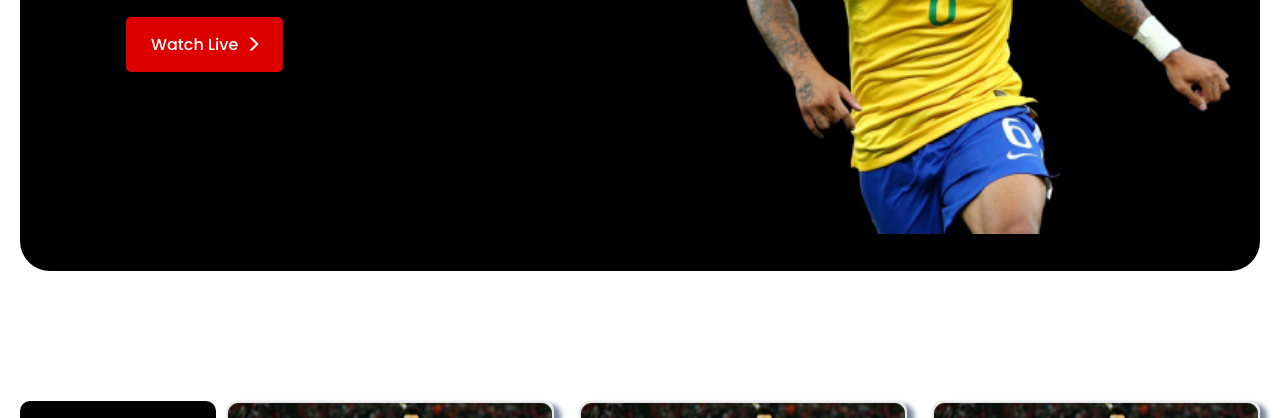
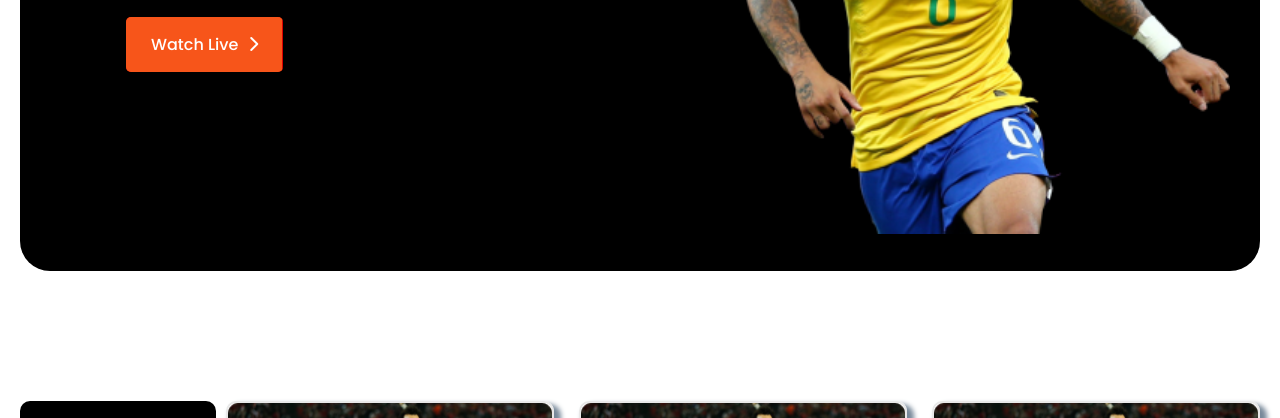
Before and after one commit to BubbleNowrin/World-Cup--HTML-CSS-only-A2, a plain HTML site: page index.html in a window 1280 px wide. In both pictures the pointer is over the link "Watch Live". Shown: the part 305-723 px from the top of the page. Drawn offline with Linux system fonts and the light colour scheme; a web font is replaced by a local one.

Commit message:
transition added

```diff
--- a/group.css
+++ b/group.css
@@ -56,7 +56,13 @@ h1 {
     padding: 16px 25px;
     border: none;
     border-radius: 5px;
+    box-shadow: inset 0 0 0 0 rgb(247, 85, 26);
+    transition: ease-out 0.3s;
 
+}
+
+.btn:hover {
+    box-shadow: inset 156px 0 0 0 rgb(247, 85, 26);
 }
 
 .fa-chevron-right {
--- a/match.css
+++ b/match.css
@@ -56,7 +56,13 @@ h1 {
     padding: 16px 25px;
     border: none;
     border-radius: 5px;
+    box-shadow: inset 0 0 0 0 rgb(247, 85, 26);
+    transition: ease-out 0.3s;
 
+}
+
+.btn:hover {
+    box-shadow: inset 156px 0 0 0 rgb(247, 85, 26);
 }
 
 .fa-chevron-right {
--- a/style.css
+++ b/style.css
@@ -19,6 +19,7 @@ body {
     background-color: black;
     border-radius: 30px;
     width: 100%;
+
 }
 
 .split {
@@ -56,12 +57,20 @@ h1 {
     padding: 16px 25px;
     border: none;
     border-radius: 5px;
+    box-shadow: inset 0 0 0 0 rgb(247, 85, 26);
+    transition: ease-out 0.3s;
 
+}
+
+.btn:hover {
+    box-shadow: inset 156px 0 0 0 rgb(247, 85, 26);
 }
 
 .fa-chevron-right {
     margin-left: 10px;
+
 }
+
 
 .section-banner {
     width: 50%;
```
